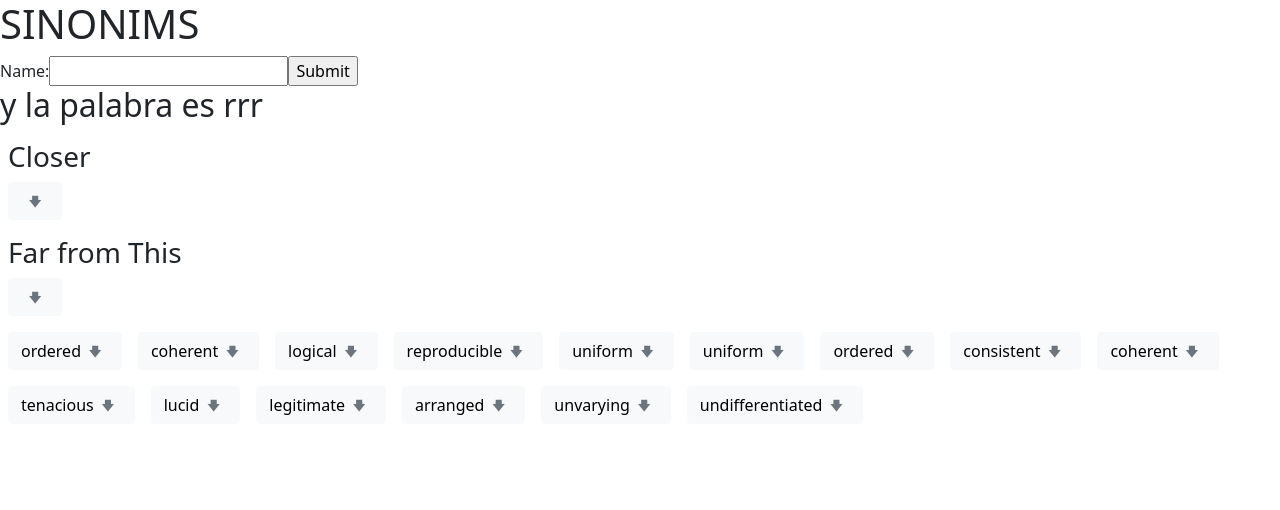
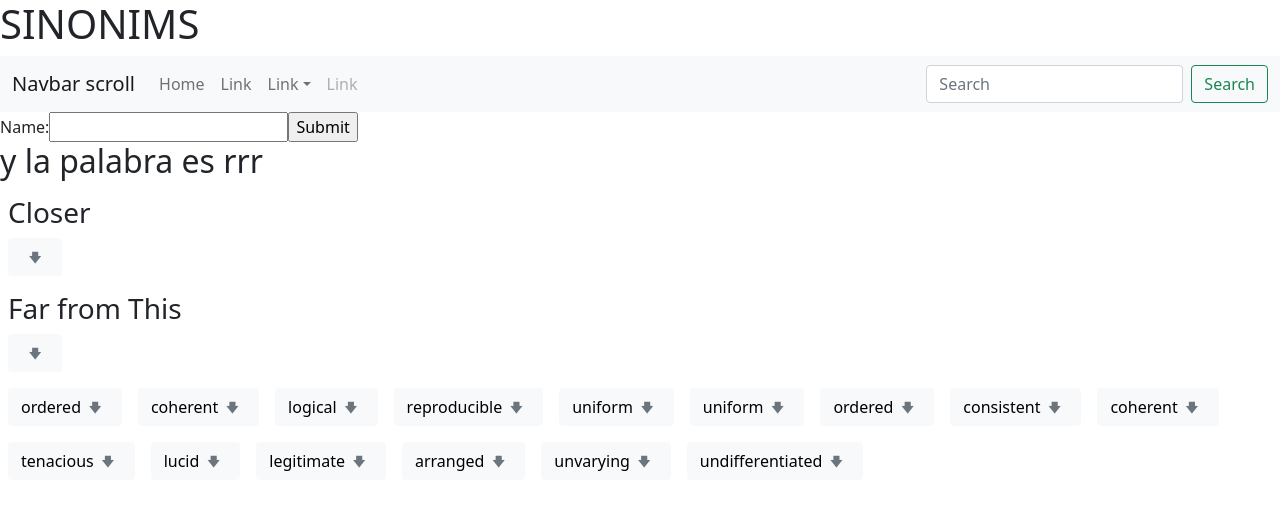
Before and after one commit to pablolucianop/synonimia, a React (Create React App) app: page / in a window 1280 px wide. Shown: the top 510 px of the page. Built offline with nearby package versions, Linux system fonts and the light colour scheme.

Commit message:
with navBar

```diff
--- a/src/App.js
+++ b/src/App.js
@@ -4,11 +4,15 @@
 import Badge from 'react-bootstrap/Badge'
 import Card from 'react-bootstrap/Card'
 import Button from 'react-bootstrap/Button'
-
 import InputGroup from 'react-bootstrap/InputGroup'
 import FormControl from 'react-bootstrap/FormControl'
+import Form from 'react-bootstrap/Form'
 import ListGroup from 'react-bootstrap/ListGroup'
 import axios from 'axios'
+import Navbar from 'react-bootstrap/Navbar'
+import Nav from 'react-bootstrap/Nav'
+import NavDropdown from 'react-bootstrap/NavDropdown'
+import Container from 'react-bootstrap/Container'
 import 'bootstrap/dist/css/bootstrap.min.css'
 import { Yard } from './Yard'
 import { data } from './data'
@@ -28,7 +32,7 @@
   }
 
   handleSubmit(event) {
-    alert('A name was submitted: ' + this.state.value);
+    // alert('A name was submitted: ' + this.state.value);
     this.setState({ mainWord: this.state.value });
     event.preventDefault();
   }
@@ -82,6 +86,45 @@
     return (
       <div>
         <h1>SINONIMS</h1>
+
+        <Navbar bg="light" expand="lg">
+          <Container fluid>
+            <Navbar.Brand href="#">Navbar scroll</Navbar.Brand>
+            <Navbar.Toggle aria-controls="navbarScroll" />
+            <Navbar.Collapse id="navbarScroll">
+              <Nav
+                className="me-auto my-2 my-lg-0"
+                style={{ maxHeight: '100px' }}
+                navbarScroll
+              >
+                <Nav.Link href="#action1">Home</Nav.Link>
+                <Nav.Link href="#action2">Link</Nav.Link>
+                <NavDropdown title="Link" id="navbarScrollingDropdown">
+                  <NavDropdown.Item href="#action3">Action</NavDropdown.Item>
+                  <NavDropdown.Item href="#action4">Another action</NavDropdown.Item>
+                  <NavDropdown.Divider />
+                  <NavDropdown.Item href="#action5">
+                    Something else here
+          </NavDropdown.Item>
+                </NavDropdown>
+                <Nav.Link href="#" disabled>
+                  Link
+        </Nav.Link>
+              </Nav>
+              <Form className="d-flex">
+                <FormControl
+                  type="search"
+                  placeholder="Search"
+                  className="me-2"
+                  aria-label="Search"
+                />
+                <Button variant="outline-success">Search</Button>
+              </Form>
+            </Navbar.Collapse>
+          </Container>
+        </Navbar>
+
+
         <form onSubmit={this.handleSubmit}>
           <label>
             Name:
```
